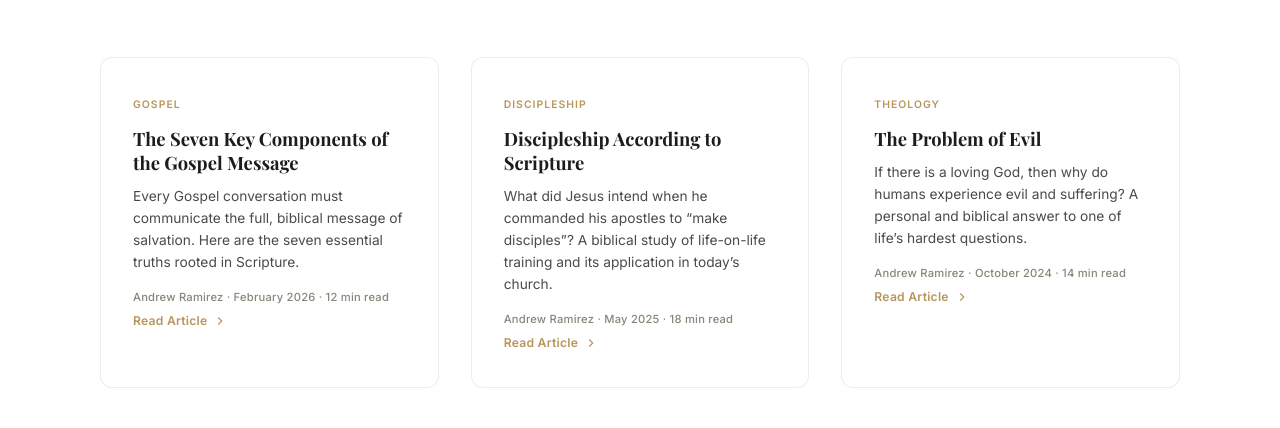
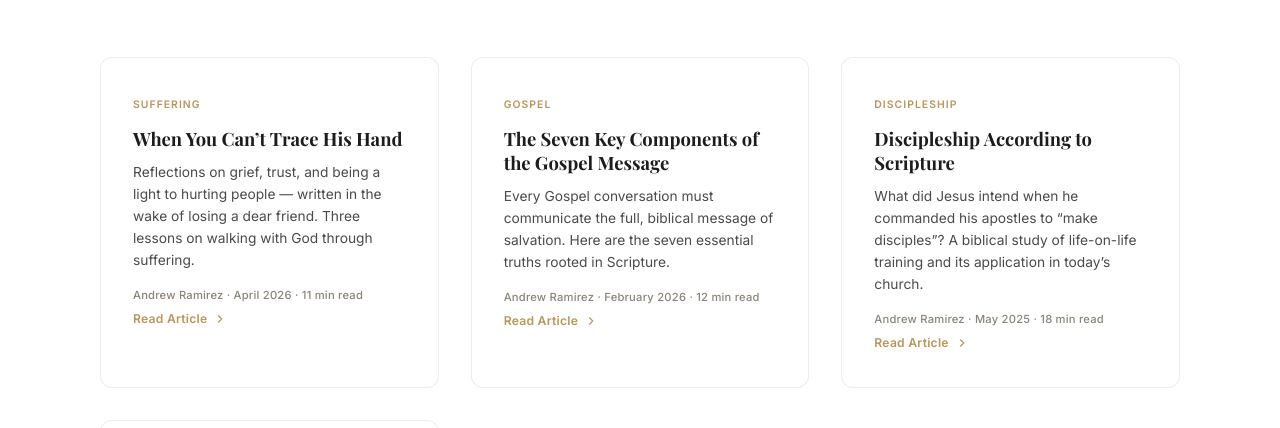
Before and after one commit to andrewramirezmbc-dot/Gospel-Advance, a plain HTML site: page articles.html in a window 1280 px wide. Shown: the part 297-725 px from the top of the page. Drawn offline with nearby package versions, Linux system fonts and the light colour scheme; a web font is replaced by a local one.

Commit message:
Add files via upload

```diff
--- a/articles.html
+++ b/articles.html
@@ -179,7 +179,15 @@ a:focus-visible,button:focus-visible{outline:2px solid var(--bronze);outline-off
   <div class="container">
     <div class="articles-grid">
 
-      <a href="seven-components.html" class="article-card reveal">
+      <a href="when-you-cant-trace-his-hand_6.html" class="article-card reveal">
+        <span class="article-tag">Suffering</span>
+        <h3>When You Can&rsquo;t Trace His Hand</h3>
+        <p>Reflections on grief, trust, and being a light to hurting people &mdash; written in the wake of losing a dear friend. Three lessons on walking with God through suffering.</p>
+        <div class="meta">Andrew Ramirez &middot; April 2026 &middot; 11 min read</div>
+        <span class="read-more">Read Article <svg viewBox="0 0 24 24"><polyline points="9 6 15 12 9 18"/></svg></span>
+      </a>
+
+      <a href="seven-components.html" class="article-card reveal d1">
         <span class="article-tag">Gospel</span>
         <h3>The Seven Key Components of the Gospel Message</h3>
         <p>Every Gospel conversation must communicate the full, biblical message of salvation. Here are the seven essential truths rooted in Scripture.</p>
@@ -187,7 +195,7 @@ a:focus-visible,button:focus-visible{outline:2px solid var(--bronze);outline-off
         <span class="read-more">Read Article <svg viewBox="0 0 24 24"><polyline points="9 6 15 12 9 18"/></svg></span>
       </a>
 
-      <a href="discipleship.html" class="article-card reveal d1">
+      <a href="discipleship.html" class="article-card reveal d2">
         <span class="article-tag">Discipleship</span>
         <h3>Discipleship According to Scripture</h3>
         <p>What did Jesus intend when he commanded his apostles to &ldquo;make disciples&rdquo;? A biblical study of life-on-life training and its application in today&rsquo;s church.</p>
@@ -195,7 +203,7 @@ a:focus-visible,button:focus-visible{outline:2px solid var(--bronze);outline-off
         <span class="read-more">Read Article <svg viewBox="0 0 24 24"><polyline points="9 6 15 12 9 18"/></svg></span>
       </a>
 
-      <a href="problem-of-evil.html" class="article-card reveal d2">
+      <a href="problem-of-evil.html" class="article-card reveal d3">
         <span class="article-tag">Theology</span>
         <h3>The Problem of Evil</h3>
         <p>If there is a loving God, then why do humans experience evil and suffering? A personal and biblical answer to one of life&rsquo;s hardest questions.</p>
```
